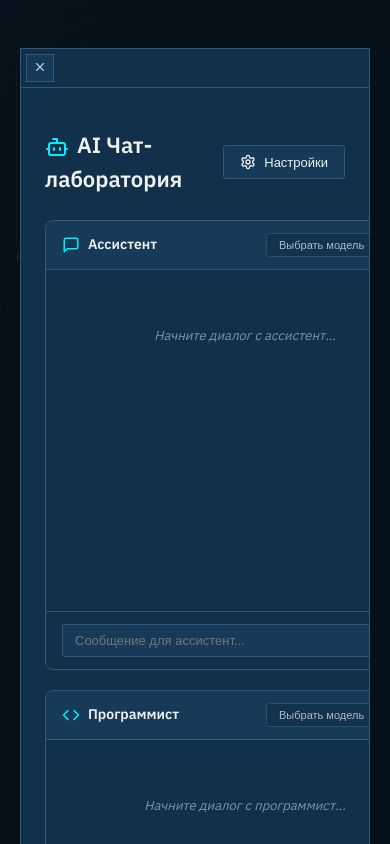
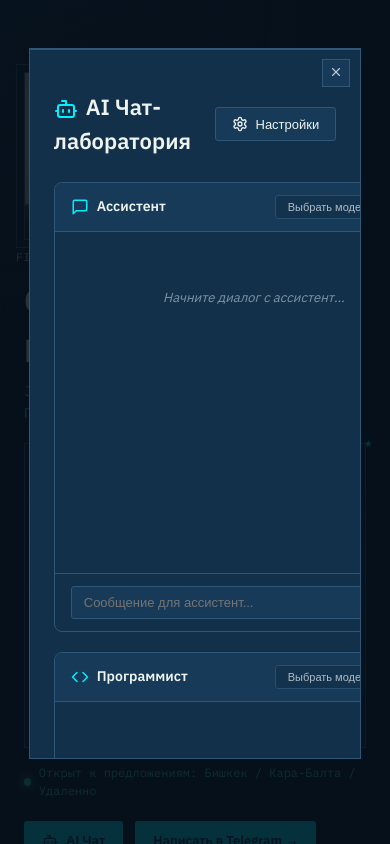
Before and after one commit to reswwhs-arch/my-resume, a React (Vite) app: page / in a window 390 px wide. Both pictures are taken after a click on the button "AI Чат". Shown: the top 844 px of the page. Built offline with nearby package versions, Linux system fonts and the light colour scheme.

Commit message:
Fix AI chat modal: use percentage-based sizing and enable internal scrolling

```diff
--- a/src/AIChat.jsx
+++ b/src/AIChat.jsx
@@ -236,7 +236,7 @@ export default function AIChat() {
   const selectedModelConfig = models.find(m => m.id === selectedModel)
 
   return (
-    <div style={{ padding: '40px 0', borderTop: '1px solid var(--line)', overflowX: 'hidden' }}>
+    <div style={{ padding: '40px 0', borderTop: '1px solid var(--line)', overflowX: 'hidden', overflowY: 'auto', height: '100%' }}>
       <div className="wrap">
         <div style={{ display: 'flex', justifyContent: 'space-between', alignItems: 'center', marginBottom: '24px' }}>
           <h2 style={{ fontSize: '22px', fontWeight: '600', margin: 0 }}>
--- a/src/App.css
+++ b/src/App.css
@@ -884,15 +884,18 @@ footer{
 }
 
 .ai-chat-modal {
-  max-width: 95vw !important;
-  max-height: 95vh !important;
+  width: 90%;
+  height: 90%;
+  max-width: 1200px;
+  max-height: 90vh;
   padding: 0 !important;
   overflow: hidden !important;
-  width: 100%;
+  display: flex;
+  flex-direction: column;
 }
 
 .ai-chat-modal .modal-close {
-  position: sticky;
+  position: absolute;
   top: 10px;
   right: 10px;
   z-index: 10;
@@ -902,9 +905,9 @@ footer{
 
 @media (max-width: 640px) {
   .ai-chat-modal {
-    max-width: 100vw !important;
-    max-height: 100vh !important;
-    border-radius: 0 !important;
+    width: 95%;
+    height: 95%;
+    max-height: 95vh;
   }
 
   .ai-chat-modal .modal-close {
```
